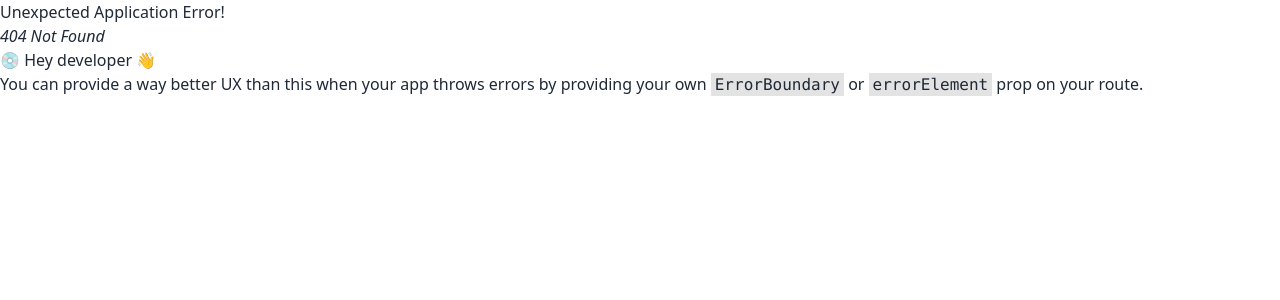
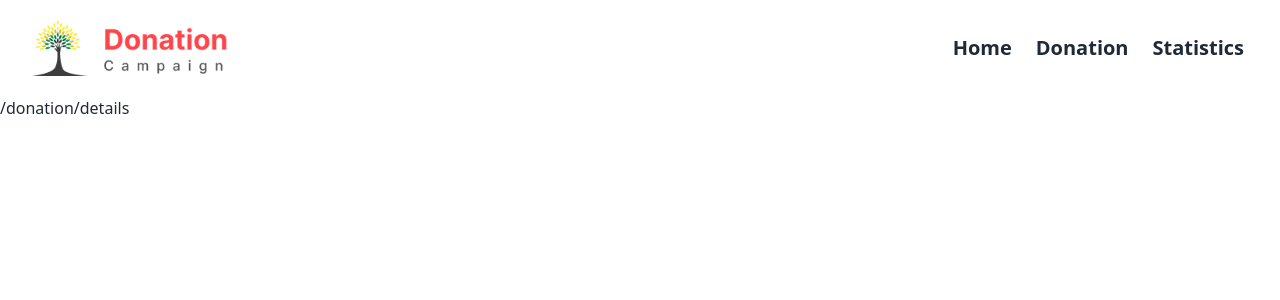
Before and after one commit to SakibAlHasan10/donation-campaign, a React (Vite) app: page /donation_details/1 in a window 1280 px wide. Before the commit this address had no page. Shown: the top 300 px of the page. Built offline with nearby package versions, Linux system fonts and the light colour scheme.

Commit message:
find details id of clicked card using useParams

```diff
--- /dev/null
+++ b/src/AllPages/Details/Details.jsx
@@ -0,0 +1,20 @@
+import { useContext } from "react";
+import { useParams } from "react-router-dom";
+import { myContext } from "../../RootPages/RootPages";
+
+const Details = () => {
+    const categories = useContext(myContext)
+    const {id} = useParams()
+    const findCategory = categories.find(category => console.log(typeof(category.id)) )
+    console.log(typeof(+id))
+    return (
+        <div>
+            {
+
+            }
+            /donation/details
+        </div>
+    );
+};
+
+export default Details;
--- a/src/AllPages/Home/Home.jsx
+++ b/src/AllPages/Home/Home.jsx
@@ -1,9 +1,10 @@
-import { useLoaderData } from "react-router-dom";
 import Banner from "../../Headers/Header/Banner/Banner";
 import Category from "../../Components/Home/Category";
+import { useContext } from "react";
+import { myContext } from "../../RootPages/RootPages";
 
 const Home = () => {
-    const donationCategories = useLoaderData()
+    const donationCategories = useContext(myContext)
     return (
         <div className={` `}>
             <Banner></Banner>
--- /dev/null
+++ b/src/Components/DonationDetails/DonationDetails.jsx
@@ -0,0 +1,12 @@
+
+
+const DonationDetails = ({category}) => {
+    console.log(category)
+    return (
+        <div>
+
+        </div>
+    );
+};
+
+export default DonationDetails;
--- a/src/Components/Home/AllCard.jsx
+++ b/src/Components/Home/AllCard.jsx
@@ -2,6 +2,7 @@ import PropTypes from "prop-types";
 import { Link } from "react-router-dom";
 const AllCard = ({ category }) => {
   const {
+    id,
     picture,
     title,
     category: item,
@@ -9,10 +10,10 @@ const AllCard = ({ category }) => {
     category_bg,
     text_color,
   } = category;
-
+  console.log(id)
   return (
     <div style={{ backgroundColor: card_bg }} className="rounded-xl">
-      <Link to={'/details'}>
+      <Link to={`/donation_details/${id}`}>
         <img src={picture} alt="" className="h-52 w-full rounded-t-xl" />
         <div className="px-4 pt-4 pb-5">
           <button
--- a/src/Headers/Header/Banner/Banner.jsx
+++ b/src/Headers/Header/Banner/Banner.jsx
@@ -1,7 +1,7 @@
 
 const Banner = () => {
     return (
-        <div className="text-center pt-80 -mt-44 h-[690px] bg-blend-overlay bg-[#ffffffd2]  bg-hero-pattern bg-no-repeat bg-cover px-6 bg-top">
+        <div className="text-center pt-80 -mt-40 h-[700px] bg-blend-overlay bg-[#ffffffd2]  bg-hero-pattern bg-no-repeat bg-cover px-6 bg-top">
             <h1 className="text-4xl lg:text-5xl font-bold">I Grow By Helping People In Need</h1>
             <div className="my-10 mx-10 sm:mx-0">
                 <input type="text" placeholder="Search here...." className="border border-zinc-300 pl-3 py-2 rounded-md w-full sm:w-2/4 lg:w-2/6"/>
--- a/src/Headers/Navbar/Navbar.jsx
+++ b/src/Headers/Navbar/Navbar.jsx
@@ -56,7 +56,7 @@ const Navbar = () => {
                 to={`/statistics`}
                 className={({ isActive, isPending }) =>
                   isActive
-                    ? " text-red-600 underline"
+                    ? ` text-red-600 underline`
                     : isPending
                     ? "pending"
                     : ""
@@ -68,10 +68,10 @@ const Navbar = () => {
               </ul>
             )}
           </div>
-          <img src="/public/Logo.png" className="h-10 md:h-14 pr-4 lg:pr-0" alt="logo" />
+          <img src="/Logo.png" className="h-10 md:h-14 pr-4 lg:pr-0" alt="logo" />
         </div>
         <div className="navbar-end hidden lg:flex">
-          <ul className="menu menu-horizontal px-1 text-xl font-bold">
+          <ul className=" gap-6 menu-horizontal px-1 text-xl font-bold">
             <li>
               <NavLink
                 to={`/`}
--- a/src/Paths/Paths.jsx
+++ b/src/Paths/Paths.jsx
@@ -1,16 +1,17 @@
 import { createBrowserRouter } from "react-router-dom";
 import RootPages from "../RootPages/RootPages";
 import Home from "../AllPages/Home/Home";
+import Details from "../AllPages/Details/Details";
 
 const allPath = createBrowserRouter([
     {
         path: '/',
         element: <RootPages></RootPages>,
+        loader: ()=> fetch('/data.json'),
         children:[
             {
                 path:'/',
                 element: <Home></Home>,
-                loader: ()=> fetch('/data.json')
             },
             {
                 path: '/donation',
@@ -19,6 +20,10 @@ const allPath = createBrowserRouter([
             {
                 path: '/statistics',
                 element: <div>statistics</div>
+            },
+            {
+                path: '/donation_details/:id',
+                element: <Details></Details>
             }
         ]
     }
--- a/src/RootPages/RootPages.jsx
+++ b/src/RootPages/RootPages.jsx
@@ -1,12 +1,16 @@
-import { Outlet } from "react-router-dom";
+import { Outlet, useLoaderData } from "react-router-dom";
 import Navbar from "../Headers/Navbar/Navbar";
+import { createContext } from "react";
 
-
+export const myContext = createContext()
 const RootPages = () => {
+    const donationCategories = useLoaderData()
     return (
         <div>
             <Navbar></Navbar>
-            <Outlet></Outlet>
+            <myContext.Provider value={donationCategories}>
+                <Outlet></Outlet>
+            </myContext.Provider>
         </div>
     );
 };
```
